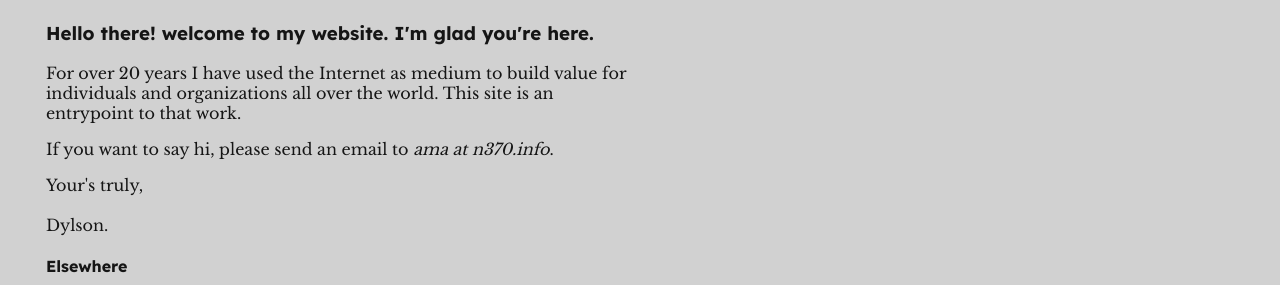
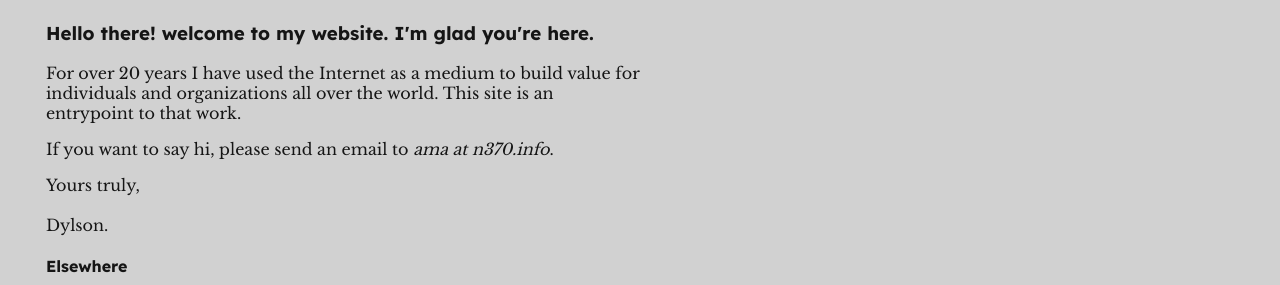
Before and after one commit to n370/n370.info, a Next.js app: page / in a window 1280 px wide. Shown: the part 330-615 px from the top of the page. Built offline with nearby package versions, Linux system fonts and the light colour scheme.

Commit message:
fix copy

```diff
--- a/src/components/About.tsx
+++ b/src/components/About.tsx
@@ -32,7 +32,7 @@ export const About = ({}) => {
         Hello there! welcome to my website. {"I'm"} glad {"you're"} here.
       </h3>
       <p>
-        For over 20 years I have used the Internet as medium to build value for
+        For over 20 years I have used the Internet as a medium to build value for
         individuals and organizations all over the world. This site is an entrypoint
         to that work.
       </p>
@@ -40,7 +40,7 @@ export const About = ({}) => {
         If you want to say hi, please send an email to <i>ama at n370.info</i>.
       </p>
       <p>
-        {"Your's"} truly,
+        Yours truly,
         <br />
         <br />
         Dylson.
```
